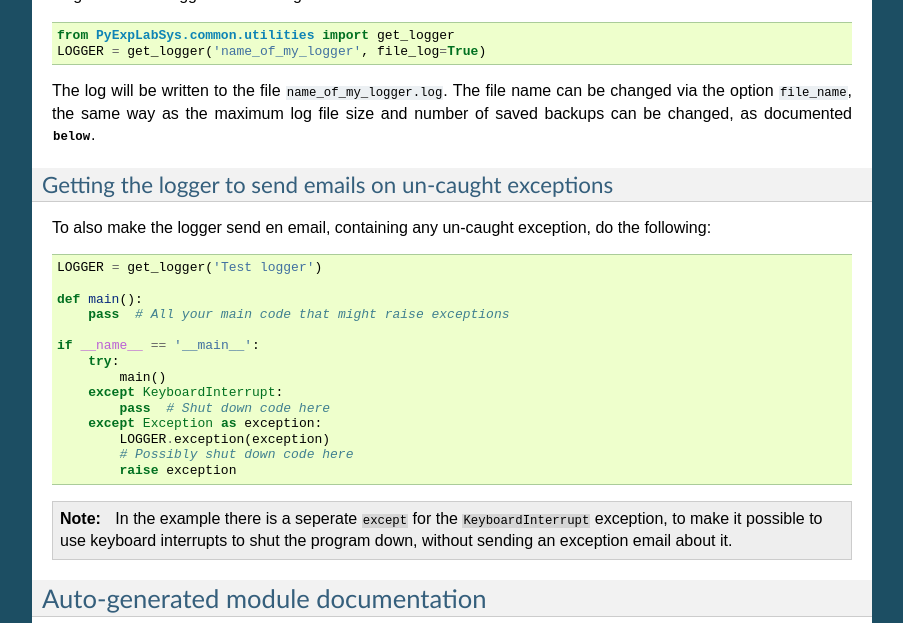
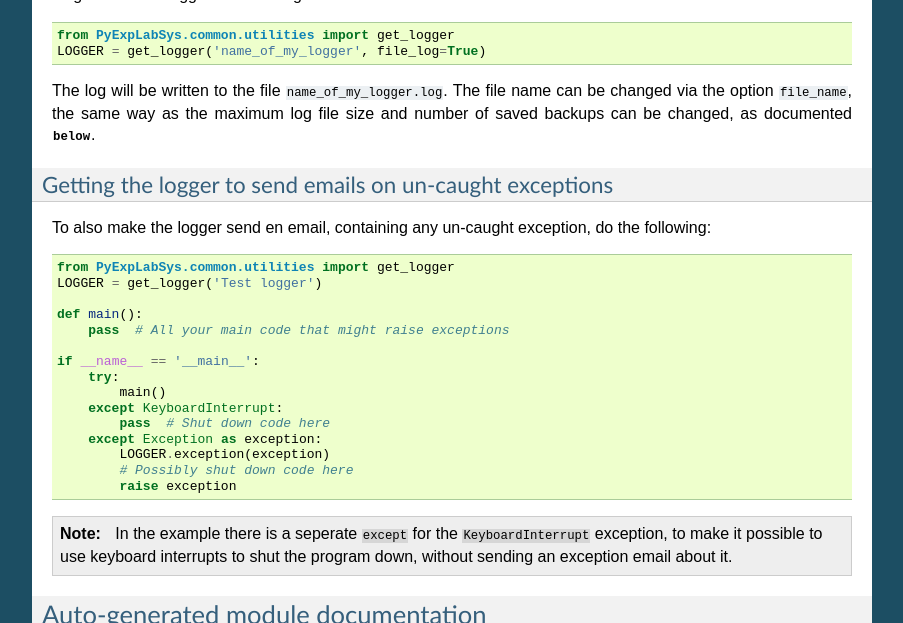
Before and after one commit to CINF/PyExpLabSys, a Sphinx documentation site: the page built from doc/source/common_utilities.rst, in a window 1280 px wide and 900 px high, scrolled down 1053 px, cut to the strip 0-623 px from the top of the window. Shown: the whole strip, without its empty margins (198-1101 px from the left). Built offline with Sphinx 7.4.7, drawn with Linux system fonts in a browser that asks for light colours.

Commit message:
docs: Correct error in get_logger documentation

```diff
--- a/doc/source/common_utilities.rst
+++ b/doc/source/common_utilities.rst
@@ -73,6 +73,7 @@ exception, do the following:
 
 .. code-block:: python
 
+    from PyExpLabSys.common.utilities import get_logger
     LOGGER = get_logger('Test logger')
 
     def main():
```
